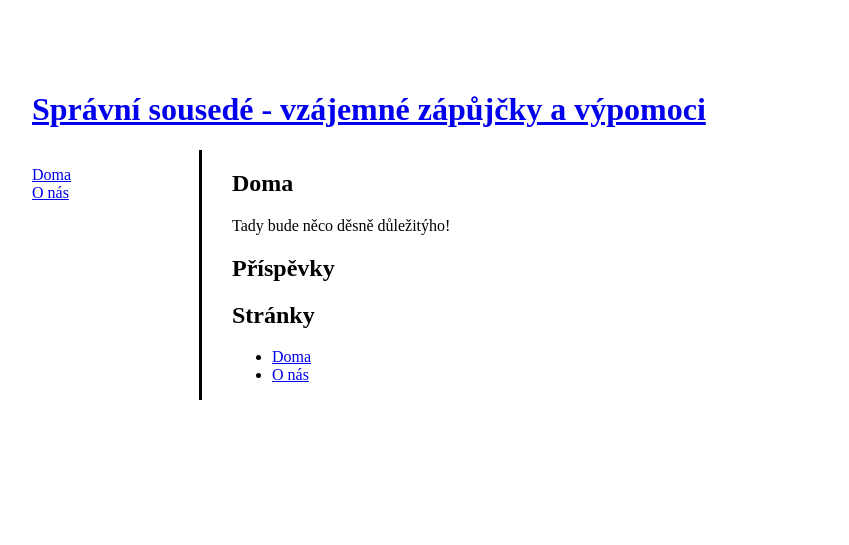
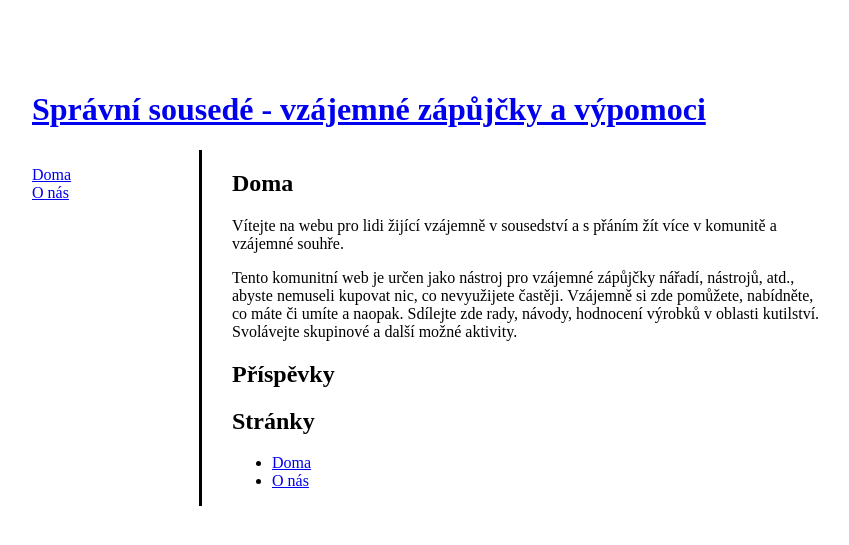
Before and after one commit to Paolahob/semestralni_projekt007, a Jekyll site: the page built from index.md, in a window 1280 px wide. Shown: the top 545 px of the page, without its empty margins (208-1057 px from the left). Built offline with Jekyll 4.4.1, drawn with Linux system fonts in a browser that asks for light colours.

Commit message:
upraven index - popis webu

```diff
--- a/index.md
+++ b/index.md
@@ -5,7 +5,9 @@ title: Doma
 
 # Doma
 
-Tady bude něco děsně důležitýho!
+Vítejte na webu pro lidi žijící vzájemně v sousedství a s přáním žít více v komunitě a vzájemné souhře.
+
+Tento komunitní web je určen jako nástroj pro vzájemné zápůjčky nářadí, nástrojů, atd., abyste nemuseli kupovat nic, co nevyužijete častěji. Vzájemně si zde pomůžete, nabídněte, co máte či umíte a naopak. Sdílejte zde rady, návody, hodnocení výrobků v oblasti kutilství. Svolávejte skupinové a další možné aktivity.
 
 ## Příspěvky
 
```
